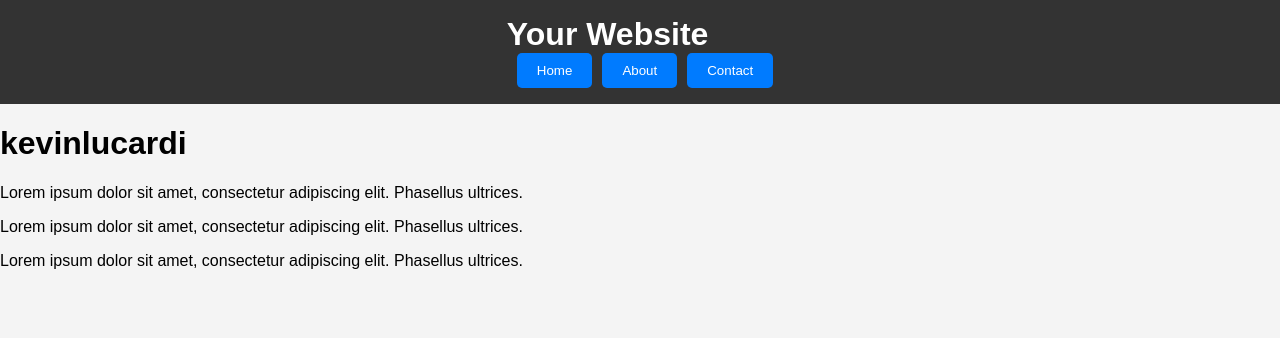
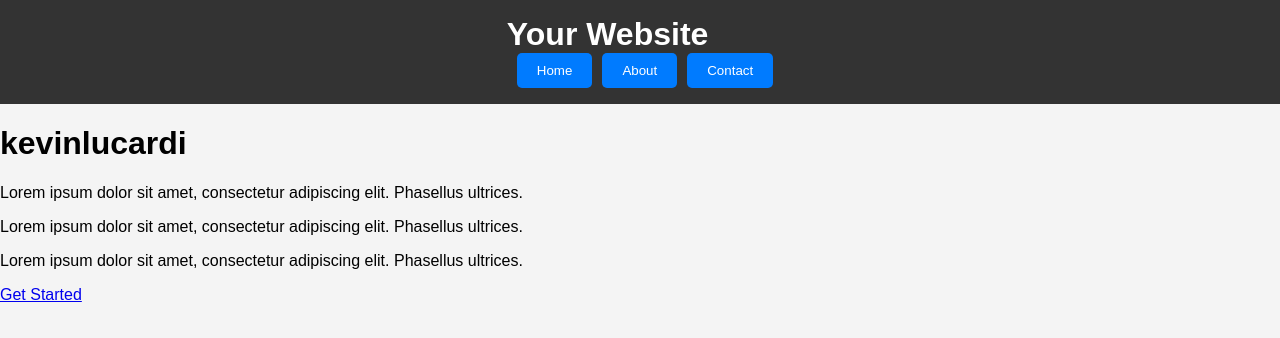
Before and after one commit to klucardi/kevinlucardi, a plain HTML site: page index.html in a window 1280 px wide. Drawn offline with Linux system fonts and the light colour scheme.

Commit message:
Update index.html

```diff
--- a/index.html
+++ b/index.html
@@ -20,6 +20,9 @@
     <p>Lorem ipsum dolor sit amet, consectetur adipiscing elit. Phasellus ultrices.</p>
     <p>Lorem ipsum dolor sit amet, consectetur adipiscing elit. Phasellus ultrices.</p>
     <p>Lorem ipsum dolor sit amet, consectetur adipiscing elit. Phasellus ultrices.</p>
+    <a href="#" class="button">
+        <span>Get Started</span>
+    </a>
 
 </body>
 </html>
```
